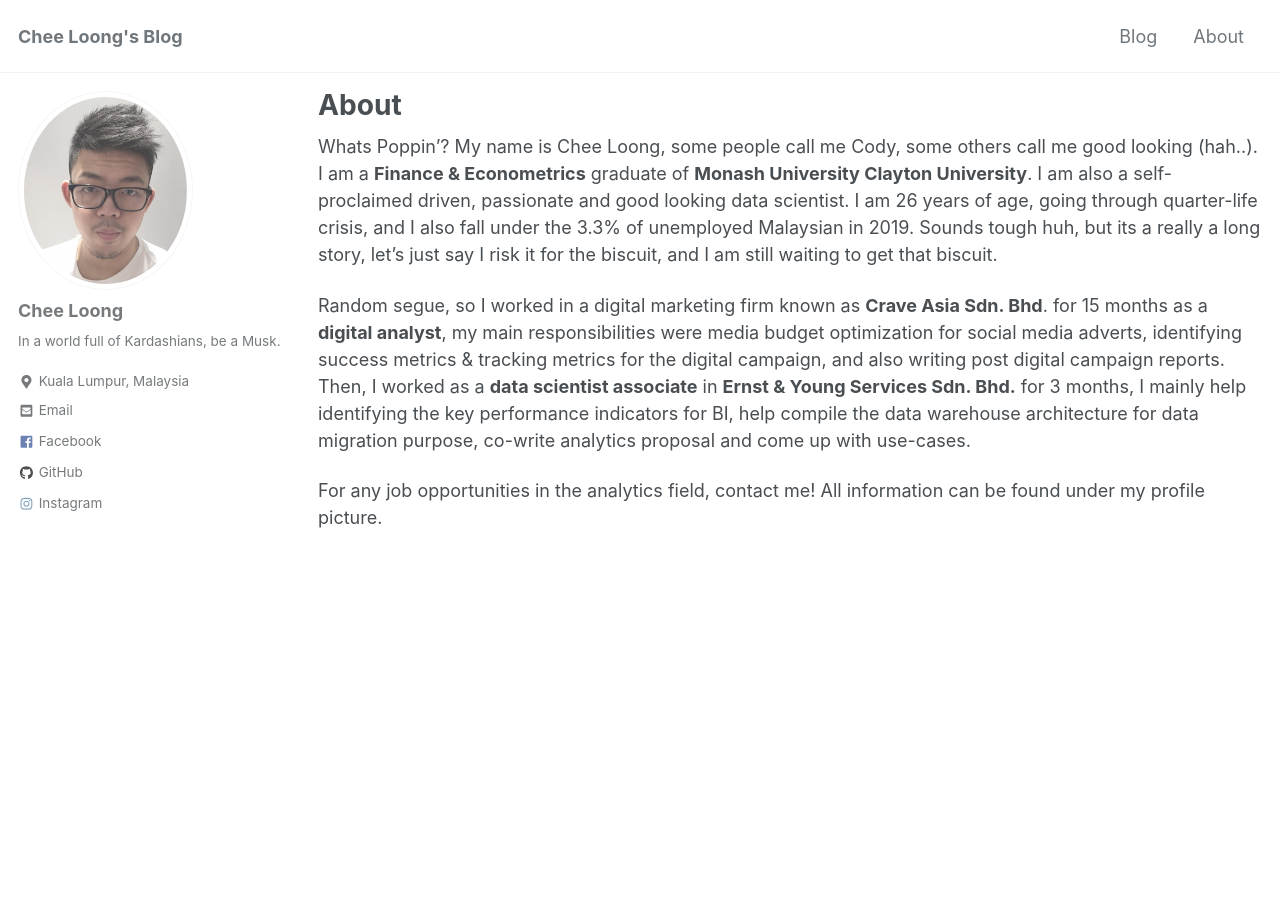
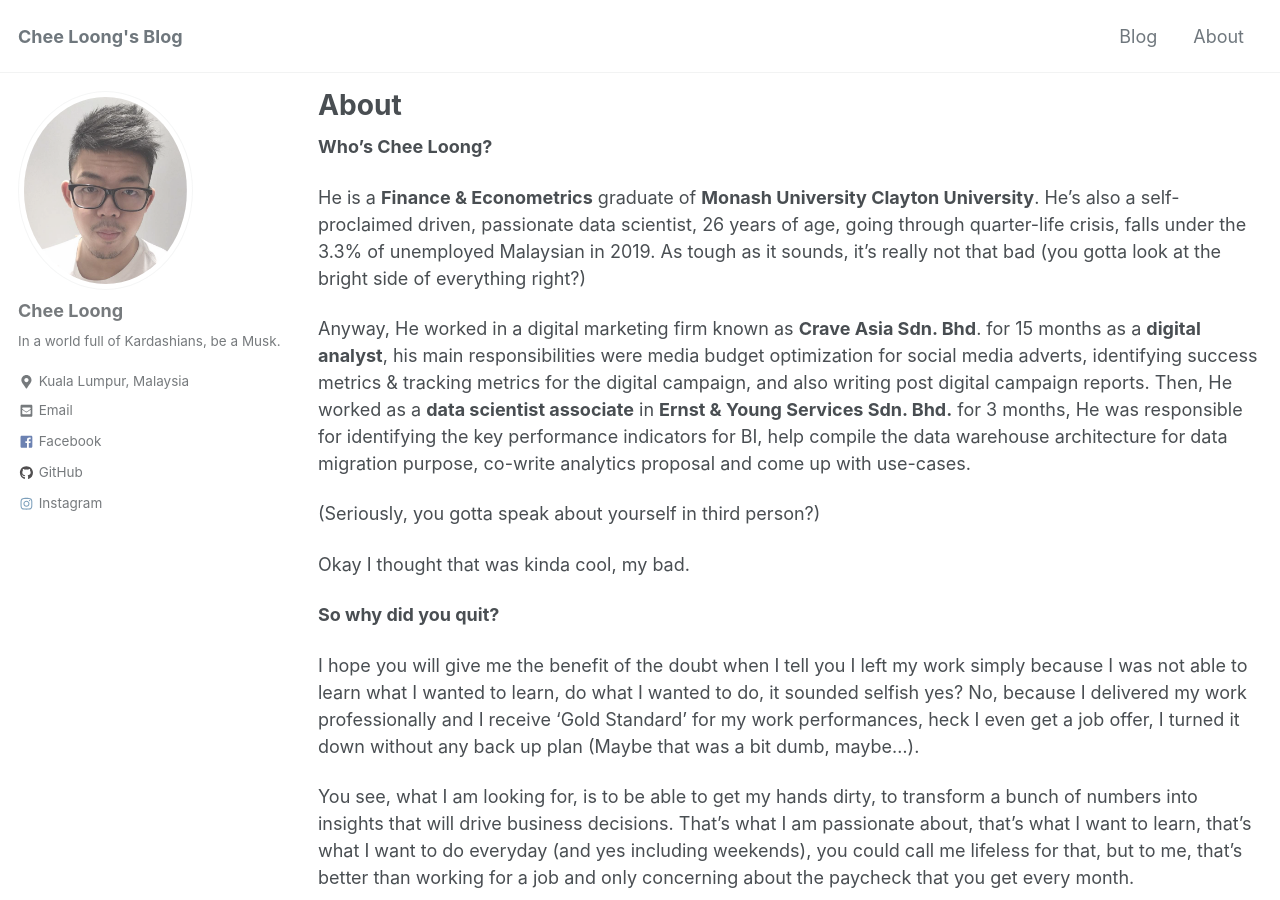
Before and after one commit to CheeLoong/CheeLoong.github.io, a Jekyll site: the page built from _pages/about.md, in a window 1280 px wide and 900 px high. Built offline with Jekyll 4.4.1, drawn with Linux system fonts in a browser that asks for light colours; cached includes are drawn as plain includes; a script that is not in the unit is left out; some of the changed text lies outside the part shown.

Commit message:
update about me

```diff
--- a/_pages/about.md
+++ b/_pages/about.md
@@ -6,8 +6,24 @@
 image: "/assets/images/lofi-banner.jpg"
 ---
 
-Whats Poppin'? My name is Chee Loong, some people call me Cody, some others call me good looking (hah..). I am a **Finance & Econometrics** graduate of **Monash University Clayton University**. I am also a self-proclaimed driven, passionate and good looking data scientist. I am 26 years of age, going through quarter-life crisis, and I also fall under the 3.3% of unemployed Malaysian in 2019. Sounds tough huh, but its a really a long story, let's just say I risk it for the biscuit, and I am still waiting to get that biscuit.
+**Who's Chee Loong?**
 
-Random segue, so I worked in a digital marketing firm known as **Crave Asia Sdn. Bhd**. for 15 months as a **digital analyst**, my main responsibilities were media budget optimization for social media adverts, identifying success metrics & tracking metrics for the digital campaign, and also writing post digital campaign reports. Then, I worked as a **data scientist associate** in **Ernst & Young Services Sdn. Bhd.** for 3 months, I mainly help identifying the key performance indicators for BI, help compile the data warehouse architecture for data migration purpose, co-write analytics proposal and come up with use-cases.
+He is a **Finance & Econometrics** graduate of **Monash University Clayton University**. He's also a self-proclaimed driven, passionate data scientist, 26 years of age, going through quarter-life crisis, falls under the 3.3% of unemployed Malaysian in 2019. As tough as it sounds, it's really not that bad (you gotta look at the bright side of everything right?)
 
-For any job opportunities in the analytics field, contact me! All information can be found under my profile picture.
+Anyway, He worked in a digital marketing firm known as **Crave Asia Sdn. Bhd**. for 15 months as a **digital analyst**, his main responsibilities were media budget optimization for social media adverts, identifying success metrics & tracking metrics for the digital campaign, and also writing post digital campaign reports. Then, He worked as a **data scientist associate** in **Ernst & Young Services Sdn. Bhd.** for 3 months, He was responsible for identifying the key performance indicators for BI, help compile the data warehouse architecture for data migration purpose, co-write analytics proposal and come up with use-cases.
+
+(Seriously, you gotta speak about yourself in third person?)
+
+Okay I thought that was kinda cool, my bad.
+
+**So why did you quit?**
+
+I hope you will give me the benefit of the doubt when I tell you I left my work simply because I was not able to learn what I wanted to learn, do what I wanted to do, it sounded selfish yes? No, because I delivered my work professionally and I receive 'Gold Standard' for my work performances, heck I even get a job offer, I turned it down without any back up plan (Maybe that was a bit dumb, maybe...).
+
+You see, what I am looking for, is to be able to get my hands dirty, to transform a bunch of numbers into insights that will drive business decisions. That's what I am passionate about, that's what I want to learn, that's what I want to do everyday (and yes including weekends), you could call me lifeless for that, but to me, that's better than working for a job and only concerning about the paycheck that you get every month.
+
+I think my biggest fear in life is dying without having done all the things that I wanted to do in life, I think it's very millenial of me to say this, but I want to have a positive impact on the world someday, and I believe the way to go is to do what you are passionate about, to never give up, and to never stop learning, and if you think about the vastness of the universe and how miniature our lives are in comparison to everything else, we really have a responsibility to live it so that it felt significant to us.
+
+<div class="tenor-gif-embed" data-postid="9758285" data-share-method="host" data-width="100%" data-aspect-ratio="1.3333333333333333"><a href="https://tenor.com/view/stephen-colbert-happy-cry-ugly-gif-9758285">Stephen Colbert Happy GIF</a> from <a href="https://tenor.com/search/stephencolbert-gifs">Stephencolbert GIFs</a></div><script type="text/javascript" async src="https://tenor.com/embed.js"></script>
+
+I know, I am awesome, so if you have any job opportunities in the analytics field, contact me! All information can be found under my profile picture.
```
Also changed, not shown: 2 other files.
